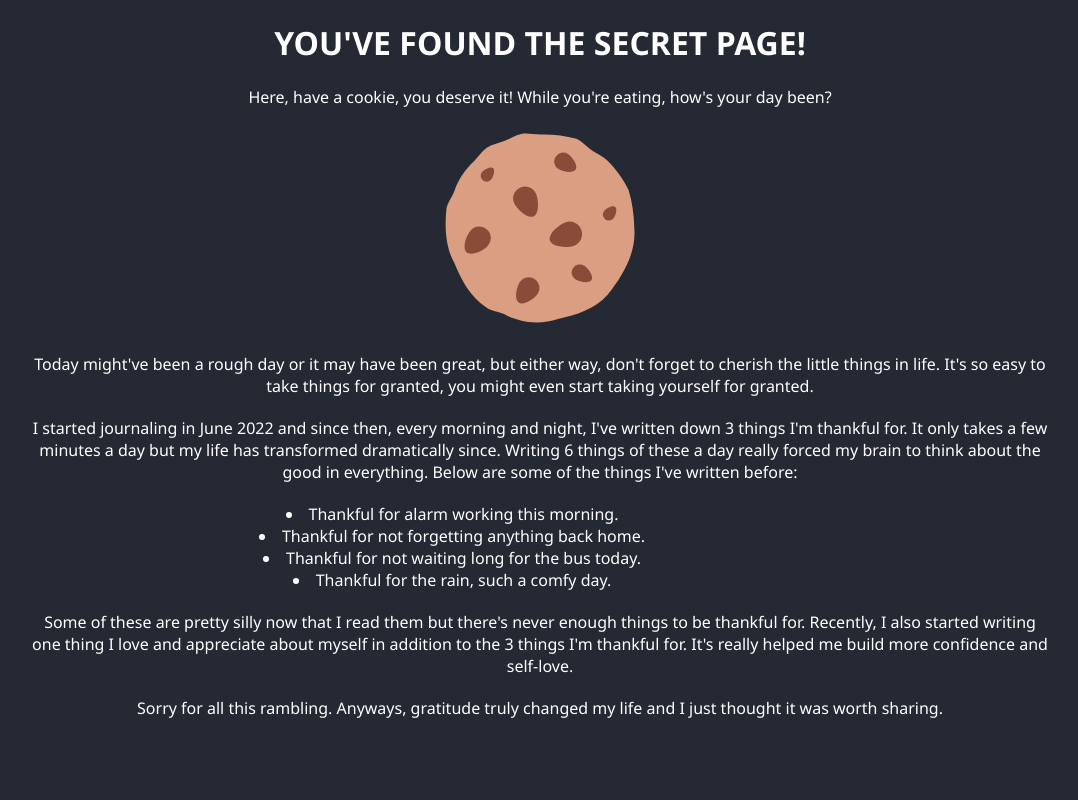
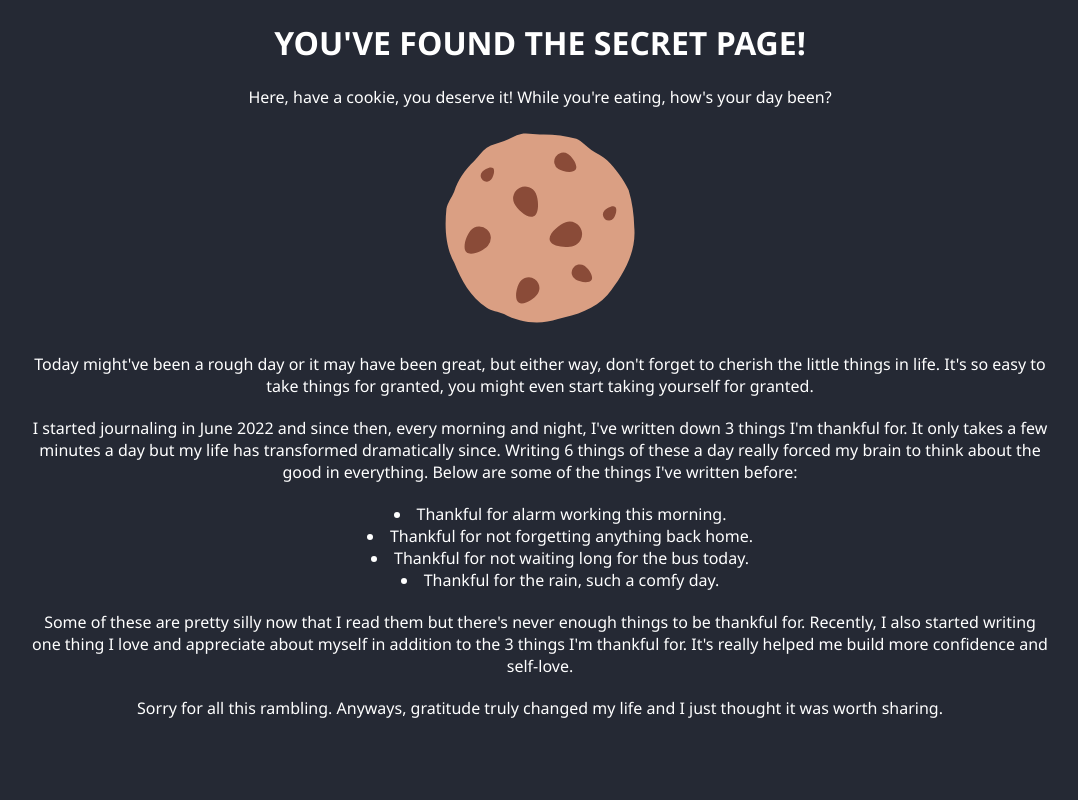
Before and after one commit to AjayLiu/ajayliu.com, a Next.js app: page /secret in a window 1280 px wide. Shown: the top 800 px of the page, without its empty margins (100-1178 px from the left). Built offline with nearby package versions, Linux system fonts and the light colour scheme.

Commit message:
margin auto the secret page bullet points

```diff
--- a/src/pages/secret.tsx
+++ b/src/pages/secret.tsx
@@ -24,7 +24,7 @@ const Secret: React.FC = () => {
         things of these a day really forced my brain to think about the good in
         everything. Below are some of the things I've written before:
       </p>
-      <ul style={{ listStyle: "inside", width: "80%" }}>
+      <ul style={{ listStyle: "inside", width: "80%", margin: "auto" }}>
         <li>Thankful for alarm working this morning.</li>
         <li>Thankful for not forgetting anything back home.</li>
         <li>Thankful for not waiting long for the bus today.</li>
```
